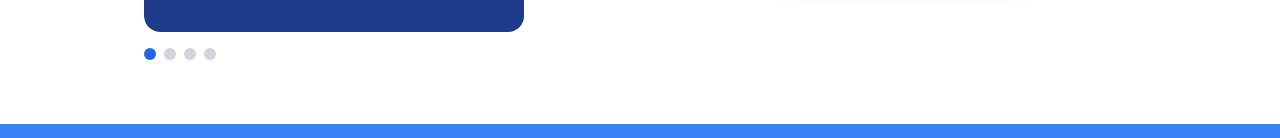
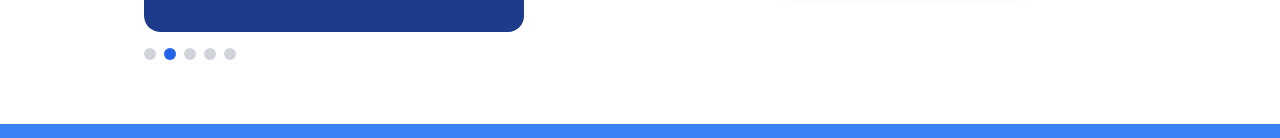
Before and after one commit to alpharsh/hospital, a React (Vite) app: page /about in a window 1280 px wide. Shown: the part 1796-1934 px from the top of the page. Built offline with nearby package versions, Linux system fonts and the light colour scheme.

Commit message:
final fixes of happy clients

```diff
--- a/src/pages/about/About.jsx
+++ b/src/pages/about/About.jsx
@@ -1,30 +1,10 @@
-import React, { useEffect, useRef } from "react";
+import React, { useEffect, useRef, useState } from "react";
 import AboutMedical from "../home/AboutMedical";
 import InfoBanner from "../../components/InfoBanner";
 
 function About() {
   const scrollRef = useRef(null);
-
-  useEffect(() => {
-    window.scrollTo(0, 0); // Scrolls to the top of the page
-
-    const interval = setInterval(() => {
-      if (scrollRef.current) {
-        const cardWidth = scrollRef.current.firstChild?.offsetWidth || 0;
-        const { scrollLeft, scrollWidth, clientWidth } = scrollRef.current;
-
-        const isAtEnd = scrollLeft + clientWidth >= scrollWidth;
-        const nextScrollLeft = isAtEnd ? 0 : scrollLeft + cardWidth;
-
-        scrollRef.current.scrollTo({
-          left: nextScrollLeft,
-          behavior: "smooth",
-        });
-      }
-    }, 3000); // Scroll every 3 seconds
-
-    return () => clearInterval(interval);
-  }, []);
+  const [activeIndex, setActiveIndex] = useState(0);
 
   const testimonials = [
     {
@@ -58,6 +38,26 @@ function About() {
       img: "/doc.png",
     },
   ];
+
+  const testimonialCount = testimonials.length;
+  useEffect(() => {
+    const interval = setInterval(() => {
+      if (scrollRef.current) {
+        const cardWidth = scrollRef.current.firstChild?.offsetWidth || 0;
+        const nextIndex = (activeIndex + 1) % testimonialCount;
+        const nextScrollLeft = cardWidth * nextIndex;
+
+        scrollRef.current.scrollTo({
+          left: nextScrollLeft,
+          behavior: "smooth",
+        });
+
+        setActiveIndex(nextIndex); // Update active index
+      }
+    }, 3000);
+
+    return () => clearInterval(interval);
+  }, [activeIndex, testimonialCount]);
 
   return (
     <div>
@@ -138,10 +138,14 @@ function About() {
 
           {/* Carousel Indicators */}
           <div className="flex justify-center lg:justify-start mt-4 space-x-2">
-            <span className="w-3 h-3 bg-blue-600 rounded-full"></span>
-            <span className="w-3 h-3 bg-gray-300 rounded-full"></span>
-            <span className="w-3 h-3 bg-gray-300 rounded-full"></span>
-            <span className="w-3 h-3 bg-gray-300 rounded-full"></span>
+            {testimonials.map((_, index) => (
+              <span
+                key={index}
+                className={`w-3 h-3 rounded-full ${
+                  index === activeIndex ? "bg-blue-600" : "bg-gray-300"
+                }`}
+              />
+            ))}
           </div>
         </div>
 
```
